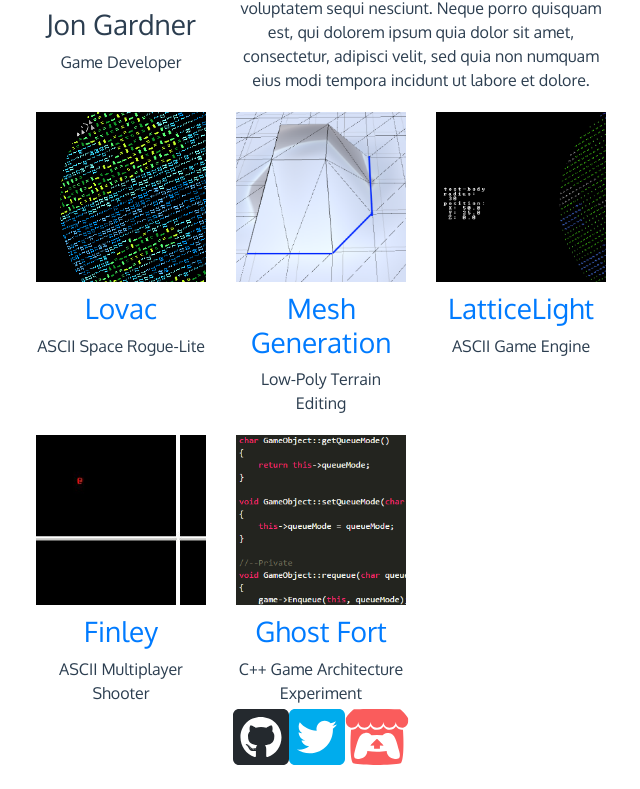
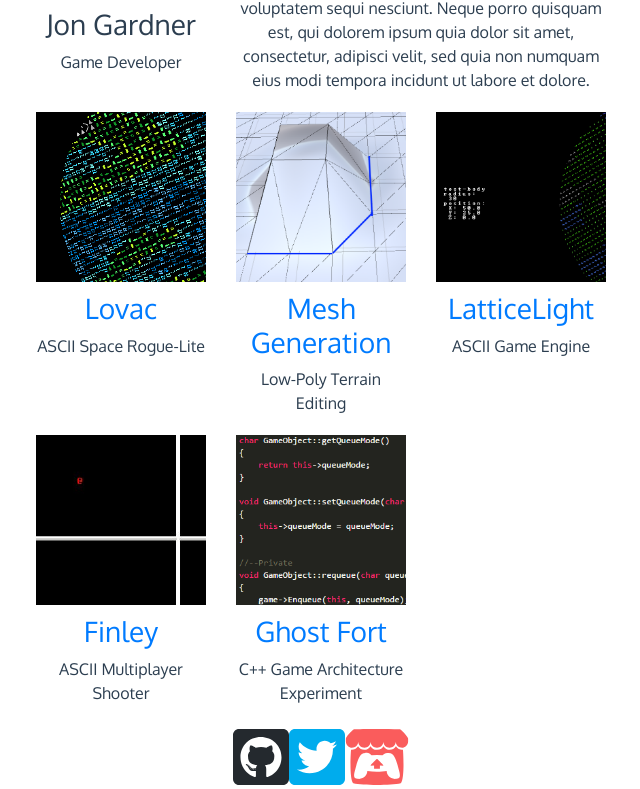
Before and after one commit to DustedHam/jongardner.ca, a Vue app: page / in a window 1280 px wide. Shown: the part 252-1041 px from the top of the page, without its empty margins (319-959 px from the left). Built offline with nearby package versions, Linux system fonts and the light colour scheme; a web font is replaced by a local one; what vue-code-highlight, vue-easy-lightbox would draw is missing.

Commit message:
added 20px of padding to the top of social componets

```diff
--- a/src/components/Social.vue
+++ b/src/components/Social.vue
@@ -14,12 +14,16 @@
 
 <script>
 export default {
-  name: 'Social'
-}
+  name: "Social"
+};
 </script>
 
 <!-- Add "scoped" attribute to limit CSS to this component only -->
 <style scoped>
+.Social {
+  padding-top: 20px;
+}
+
 .fa-twitter,
 .fa-twitter-square {
   color: #00aced;
```
